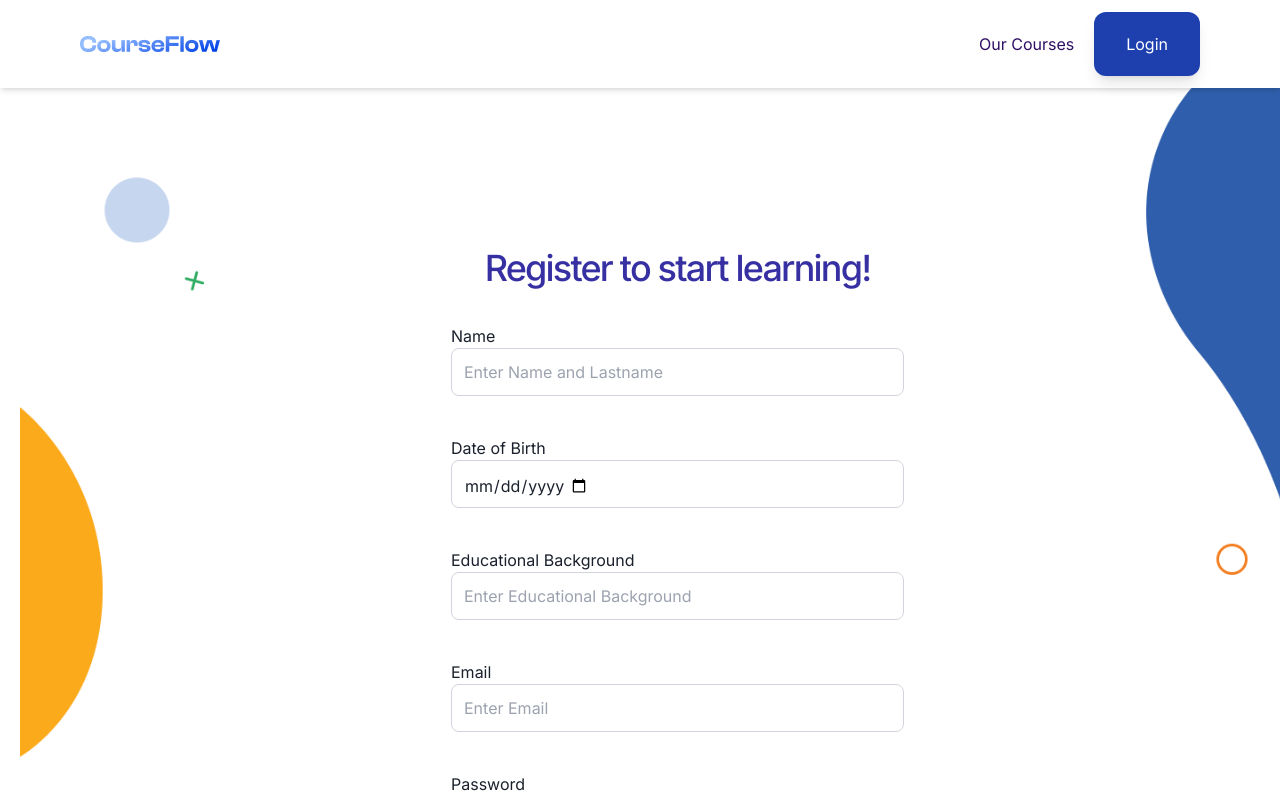
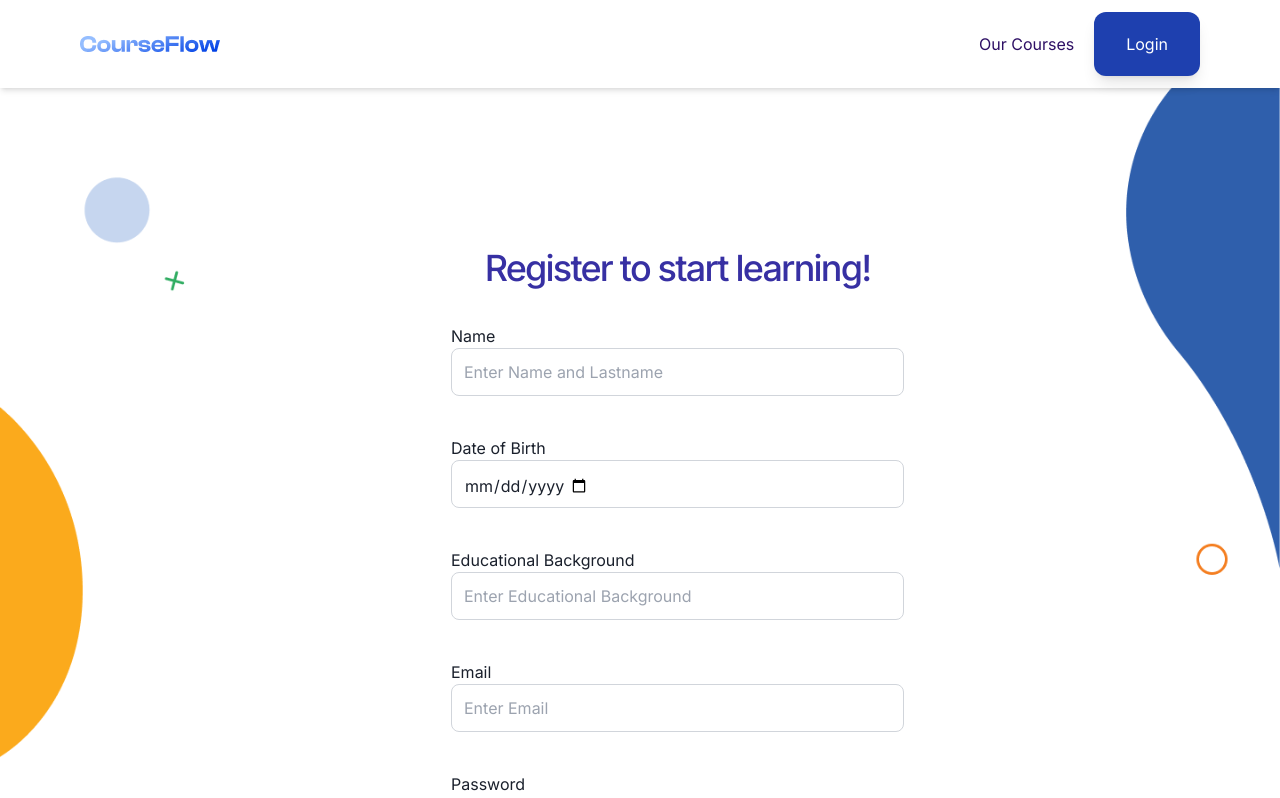
Before and after one commit to Siuuap/courseflow, a Next.js app: page /register in a window 1280 px wide. Shown: the top 798 px of the page. Built offline with nearby package versions, Linux system fonts and the light colour scheme; no server answers.

Commit message:
fix:background

```diff
--- a/src/components/Register.jsx
+++ b/src/components/Register.jsx
@@ -108,7 +108,7 @@ const RegisterForm = () => {
   }, [width]);
 
   return (
-    <section className="flex gap-0.5 justify-between px-5 mt-24 items-start  w-full max-md:flex-wrap max-md:mt-10 max-md:max-w-full">
+    <>
       <Image
         className="my-auto  absolute pt-[20px] -z-20 top-0 "
         src="/images/assets.png"
@@ -116,6 +116,7 @@ const RegisterForm = () => {
         width={width}
         height={839}
       />
+      <section className="flex gap-0.5 justify-between px-5 mt-24 items-start  w-full max-md:flex-wrap max-md:mt-10 max-md:max-w-full">
         <div className="self-start rounded-full h-[73px] w-[73px]" />
         <section className="flex flex-col flex-1 items-center mt-16 max-md:mt-10 max-md:max-w-full">
           <div className="text-4xl font-medium tracking-tighter text-indigo-800 max-md:max-w-full">
@@ -134,7 +135,9 @@ const RegisterForm = () => {
                 className="mb-[40px]  h-12 pl-3 pr-4 py-3 bg-white rounded-lg border border-gray-300 justify-start items-start gap-2 inline-flex max-md:max-w-full"
               ></input>
               {fullnameError && (
-              <p className="absolute top-[70%] text-red-600">{fullnameError}</p>
+                <p className="absolute top-[70%] text-red-600">
+                  {fullnameError}
+                </p>
               )}
             </div>
             <div className="flex flex-col relative">
@@ -204,7 +207,9 @@ const RegisterForm = () => {
               ></input>
 
               {passwordError && (
-              <p className="absolute top-[70%] text-red-600">{passwordError}</p>
+                <p className="absolute top-[70%] text-red-600">
+                  {passwordError}
+                </p>
               )}
             </div>
 
@@ -228,6 +233,7 @@ const RegisterForm = () => {
           <div className="my-auto rounded-full h-[35px] stroke-[3px] w-[35px]" />
         </section>
       </section>
+    </>
   );
 };
 
```
Lines whose indentation alone changed are shown as unchanged.
